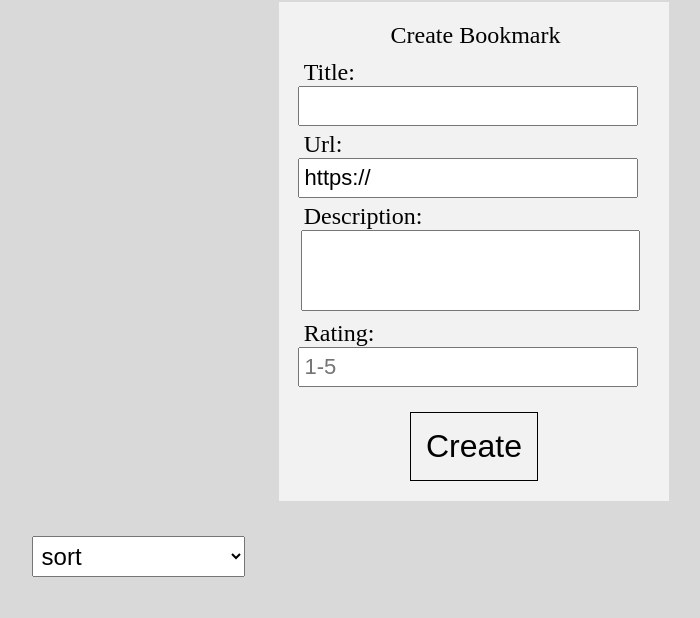
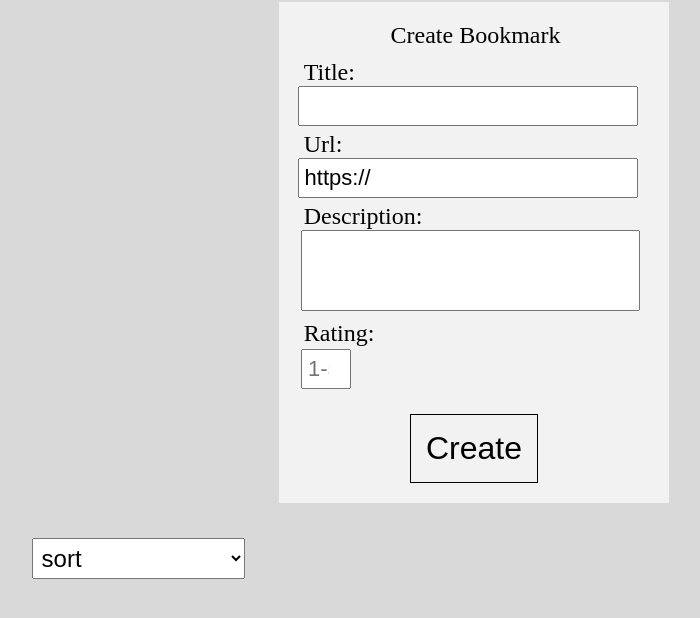
Before and after one commit to thinkful-ei20/isael-bookmark-app, a plain HTML site: page index.html in a window 1280 px wide. Shown: the part 78-696 px from the top of the page, without its empty margins (166-866 px from the left). Drawn offline with nearby package versions, Linux system fonts and the light colour scheme; no server answers.

Commit message:
made rating styling smaller

```diff
--- a/styles/index.css
+++ b/styles/index.css
@@ -58,6 +58,13 @@ header h1{
   padding: 5px;
   width: 30%;
   margin: auto;
+}
+
+#create-rating{
+  width: 10%;
+  margin: 0;
+  margin-left: 4%;
+  margin-top: 2px;
 }
 
 #create button{
```
